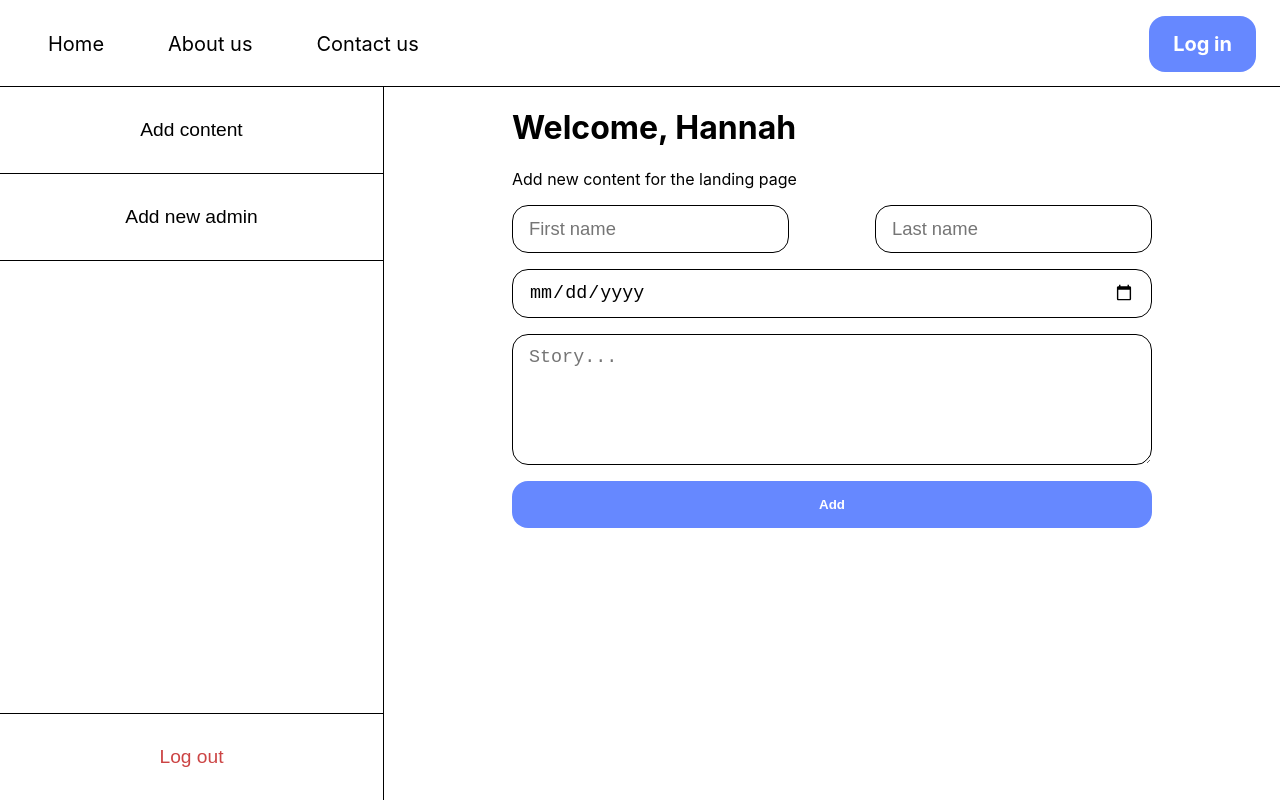
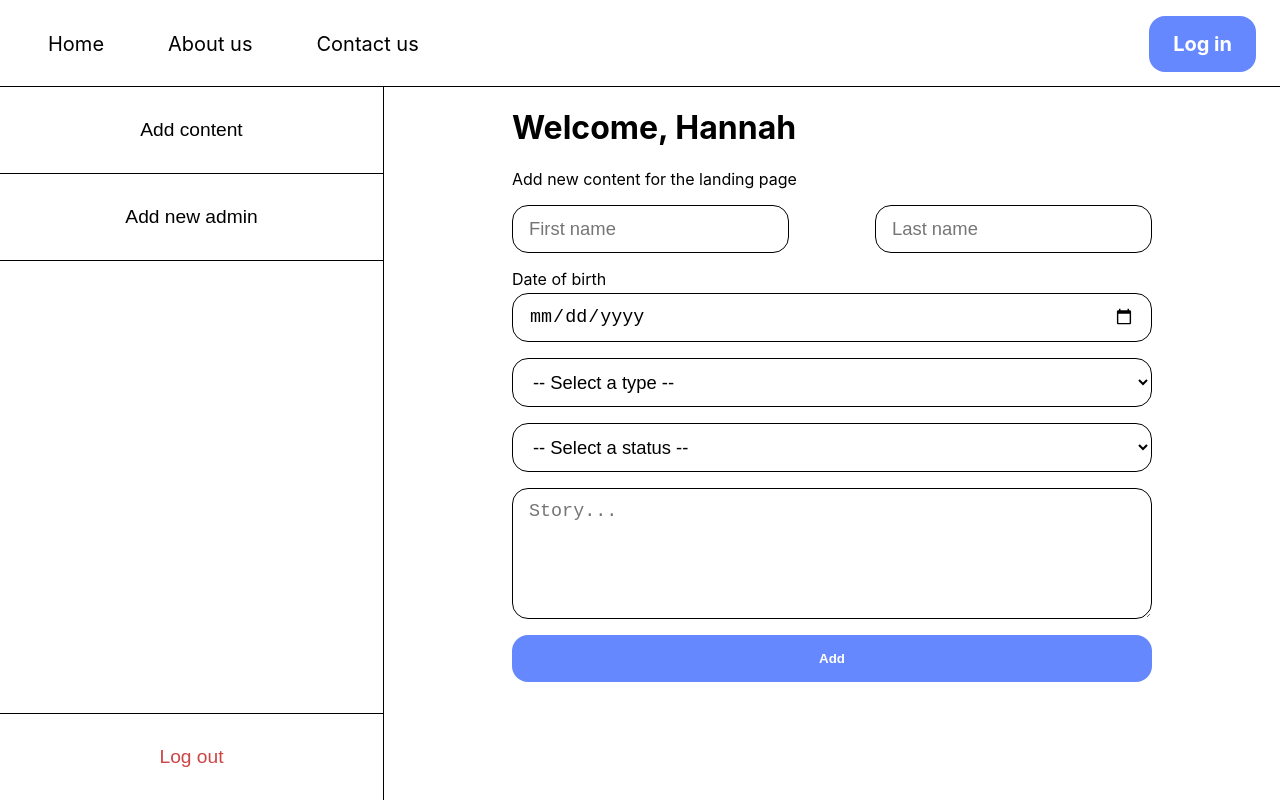
Before and after one commit to L-a-r-t/frontend, a Next.js app: page /admin in a window 1280 px wide. Built offline with nearby package versions, Linux system fonts and the light colour scheme.

Commit message:
update AddContentForm

```diff
--- a/src/components/forms/AddContentForm.jsx
+++ b/src/components/forms/AddContentForm.jsx
@@ -5,6 +5,8 @@ export default function AddContentForm() {
     const [firstName, setFirstName] = useState('')
     const [lastName, setLastName] = useState('')
     const [dob, setDOB] = useState()
+    const [storyType, setStoryType] = useState('')
+    const [storyStatus, setStoryStatus] = useState('')
     const [story, setStory] = useState('')
 
     const handleSubmit = (e) => {
@@ -34,6 +36,12 @@ export default function AddContentForm() {
                     required
                 />
             </div>
+            <label
+                htmlFor="date"
+                className={atoms.label}
+            >
+                Date of birth
+            </label>
             <input
                 className={atoms.input}
                 type="date"
@@ -42,6 +50,30 @@ export default function AddContentForm() {
                 onChange={e => setDOB(e.target.value)}
                 required
             />
+            <select
+                className={atoms.input}
+                name="story-type"
+                value={storyType}
+                onChange={e => setStoryType(e.target.value)}
+                required
+            >
+                <option>-- Select a type --</option>
+                <option value="person">Person</option>
+                <option value="animal">Animal</option>
+            </select>
+            <select
+                className={atoms.input}
+                name="story-status"
+                value={storyStatus}
+                onChange={e => setStoryStatus(e.target.value)}
+                required
+            >
+                <option>-- Select a status --</option>
+                <option value="in-memory">In Memory</option>
+                <option value="missing">Missing</option>
+                <option value="heroes">Heroes</option>
+                <option value="our-lives-now">Our lives now</option>
+            </select>
             <textarea
                 className={atoms.textarea}
                 name='story'
--- a/src/styles/atoms.module.scss
+++ b/src/styles/atoms.module.scss
@@ -31,6 +31,10 @@
     @include formInput();
 }
 
+.label {
+    margin-bottom: -0.75rem;
+}
+
 .textarea {
     @include formInput();
     resize: vertical;
```
